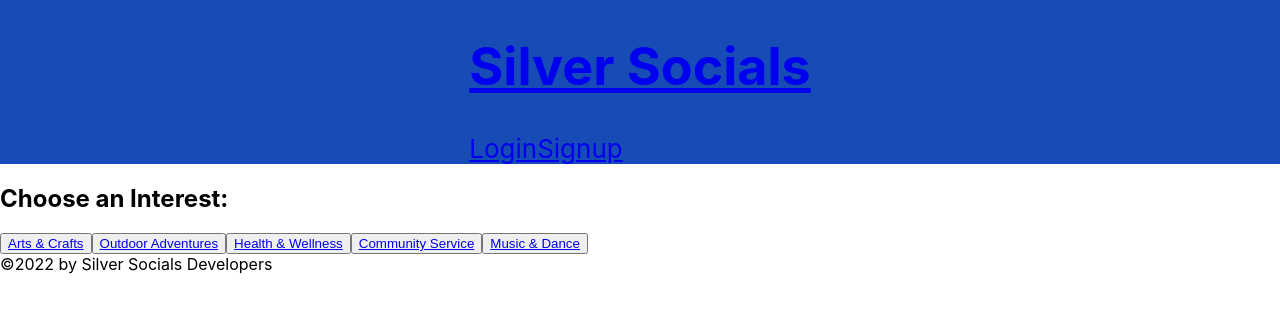
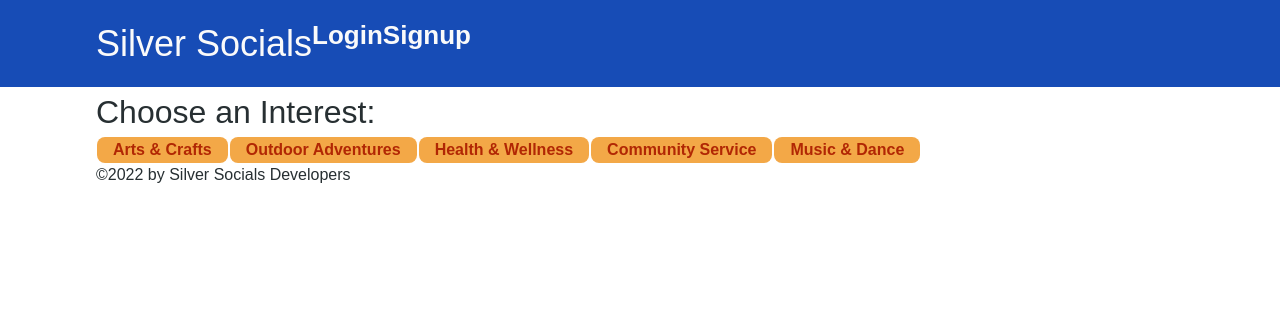
Before and after one commit to rheam97/silver-socials, a React (Create React App) app in the folder client/: page / in a window 1280 px wide. Shown: the top 312 px of the page. Built offline with nearby package versions, Linux system fonts and the light colour scheme; no server answers.

Commit message:
react work

```diff
--- a/client/src/App.css
+++ b/client/src/App.css
@@ -1,3 +1,229 @@
+:root {
+  --primary: #232F3E;
+  --secondary: #F3A847;
+  --tertiary: #B12704;
+  --light: #fafafa;
+  --dark: #272f32;
+  --error: rgb(228, 46, 1);
+  --spacing-one: calc(1rem * 0.5);
+  --spacing-two: calc(1rem);
+}
+
+* {
+  box-sizing: border-box;
+}
+
+html,
+body {
+  min-height: 100%;
+}
+
+body {
+  margin: 0;
+  padding: 0;
+  font-family: 'Karla', sans-serif;
+  font-weight: 400;
+  line-height: 1.5;
+  font-size: 16px;
+  color: var(--dark);
+}
+
+h1,
+h2,
+h3,
+h4,
+h5,
+h6 {
+  font-family: 'Rubik', sans-serif;
+  font-weight: 500;
+  margin: 5px 0;
+  line-height: 1.25;
+}
+
+h1 {
+  font-size: 2.25rem;
+}
+
+h2 {
+  font-size: 2rem;
+}
+
+h3 {
+  font-size: 1.75rem;
+}
+
+h4 {
+  font-size: 1.5rem;
+}
+
+h5 {
+  font-size: 1.25rem;
+}
+
+h6 {
+  font-size: 1rem;
+}
+
+p {
+  font-size: 1.1rem;
+  margin-top: 0;
+}
+
+a {
+  color: var(--tertiary);
+  text-decoration: none;
+  font-weight: bold;
+}
+
+a:hover {
+  text-decoration: underline;
+}
+
+header {
+  background: var(--primary);
+}
+
+header a {
+  color: var(--light);
+}
+
+button {
+  font-size: 1rem;
+  text-decoration: none;
+  padding: 0.25rem 1rem;
+  border-radius: .5rem;
+  border: none;
+  outline: none;
+  cursor: pointer;
+  margin: 0 1px;
+  background-color: var(--secondary);
+}
+
+button:hover {
+  opacity: .8;
+}
+
+button[disabled] {
+  cursor: default;
+  opacity: .8;
+}
+
+img {
+  max-width: 100%;
+}
+
+span[role="img"] {
+  cursor: default;
+}
+
+form {
+  width: 40%;
+}
+
+input {
+  font-size: 1rem;
+  padding: 0.25rem;
+  border: 1px solid var(--dark);
+  outline: none;
+  border-radius: 3px;
+  transition: box-shadow 0.2s;
+}
+
+input:focus {
+  border: 1px solid var(--secondary);
+  box-shadow: 0 0 .25rem rgba(0, 0, 0, .5);
+}
+
+.container {
+  width: 85%;
+  max-width: 1200px;
+  margin-left: auto;
+  margin-right: auto;
+}
+
+.flex-row {
+  display: flex;
+  flex-wrap: wrap;
+}
+
+.space-between {
+  justify-content: space-between;
+}
+
+.flex-end {
+  justify-content: flex-end;
+}
+
+.mx-1 {
+  margin-right: var(--spacing-one);
+  margin-left: var(--spacing-one);
+}
+
+.mx-2 {
+  margin-right: var(--spacing-two);
+  margin-left: var(--spacing-two);
+}
+
+.my-1 {
+  margin-top: var(--spacing-one);
+  margin-bottom: var(--spacing-one);
+}
+
+.my-2 {
+  margin-top: var(--spacing-two);
+  margin-bottom: var(--spacing-two);
+}
+
+.px-1 {
+  padding-right: var(--spacing-one);
+  padding-left: var(--spacing-one);
+}
+
+.px-2 {
+  padding-right: var(--spacing-two);
+  padding-left: var(--spacing-two);
+}
+
+.py-1 {
+  padding-top: var(--spacing-one);
+  padding-bottom: var(--spacing-one);
+}
+
+.py-2 {
+  padding-top: var(--spacing-two);
+  padding-bottom: var(--spacing-two);
+}
+
+.card {
+  width: 25%;
+  text-align: center;
+}
+
+.error-text {
+  color: var(--error);
+}
+
+@media screen and (max-width: 768px) {
+  .card {
+    width: 100%;
+  }
+}
+
+
+
+
+
+
+
+
+
+
+
+
+
+
+
+
 .App {
   text-align: center;
 }
--- a/client/src/App.js
+++ b/client/src/App.js
@@ -15,6 +15,7 @@ import Home from "./pages/Home";
 import Login from "./pages/Login";
 import NoMatch from "./pages/NoMatch";
  import GroupList from "./components/GroupList";
+ import GroupItem from "./components/GroupItem";
 // import Interest from "./pages/Interest";
 import Profile from "./pages/Profile";
 import Signup from "./pages/Signup";
@@ -51,7 +52,9 @@ function App() {
               <Route exact path="/login" component={Login} />
               <Route exact path="/signup" component={Signup} />
               <Route exact path="/profile/:username?" component={Profile} />
-              { <Route exact path="/group" component={GroupList} /> }
+               <Route exact path="/group" component={GroupList} />
+               <Route exact path="/groupitem" component={GroupItem} />
+
               {/* <Route exact path="/interest/:id" component={Interest} /> */}
 
               <Route component={NoMatch} />
--- a/client/src/components/GroupItem/index.js
+++ b/client/src/components/GroupItem/index.js
@@ -1,5 +1,6 @@
 import React from "react";
 import { Link } from "react-router-dom";
+//import GroupItem from "../../components/GroupItem";
 // import { pluralize } from "../../utils/helpers";
 //import { useStoreContext } from "../../utils/GlobalState";
 // import { ADD_TO_CART, UPDATE_CART_QUANTITY } from "../../utils/actions";
@@ -12,7 +13,7 @@ function GroupItem(item) {
 
   //const { cart } = state
 
-  const addToCart = () => {
+  const addMember = () => {
     //const itemInCart = cart.find((cartItem) => cartItem._id === _id)
     //if (itemInCart) {
     // dispatch({
@@ -35,7 +36,7 @@ function GroupItem(item) {
 
   return (
     <div className="card px-1 py-1">
-      <Link to={`/products/${_id}`}>
+      <Link to={`/groupitem/${_id}`}>
         <img alt={name} src={`/images/${image}`} />
         <p>{name}</p>
       </Link>
@@ -43,9 +44,9 @@ function GroupItem(item) {
         <div>
           {/* {quantity} {pluralize("item", quantity)} in stock */}
         </div>
-        <span>${price}</span>
+        <span>200 Members</span>
       </div>
-      <button onClick={addToCart}>Add to cart</button>
+      <button onClick={addMember}>Join this Group Now</button>
     </div>
   );
 }
--- a/client/src/components/GroupList/index.js
+++ b/client/src/components/GroupList/index.js
@@ -47,9 +47,47 @@ function GroupList() {
   //   );
   // }
 
+
+  const handleClick = (id) => {
+    console.log(id);
+    //   dispatch({
+    //     type: UPDATE_CURRENT_INTEREST,
+    //     currentInterest: id,
+    //   });
+    //render(<GroupList />);
+    //<Link to="/group">{item.name}</Link>
+  };
+
+
+
+
+
+  // mock data
+  const interests = [
+    { name: "Ballroom Dancing", _id: 1 },
+    { name: "Yoga", _id: 2 },
+    { name: "Photography", _id: 3 },
+    { name: "Hiking", _id: 4 },
+    { name: "Cooking", _id: 5 },
+  ];
+
   return (
     <div className="my-2">
       <h2>Our Groups:</h2>
+      <div>
+        <h2>Choose a Group:</h2>
+        {interests.map((item) => (
+          <button
+            key={item._id}
+            onClick={() => {
+              handleClick(item._id);
+            }}
+          >
+            <Link to="/groupitem">{item.name}</Link>
+          </button>
+        ))}
+      </div>
+
       {/* {state.groups.length ? (
         <div className="flex-row">
           {filterGroups().map((group) => (
```
